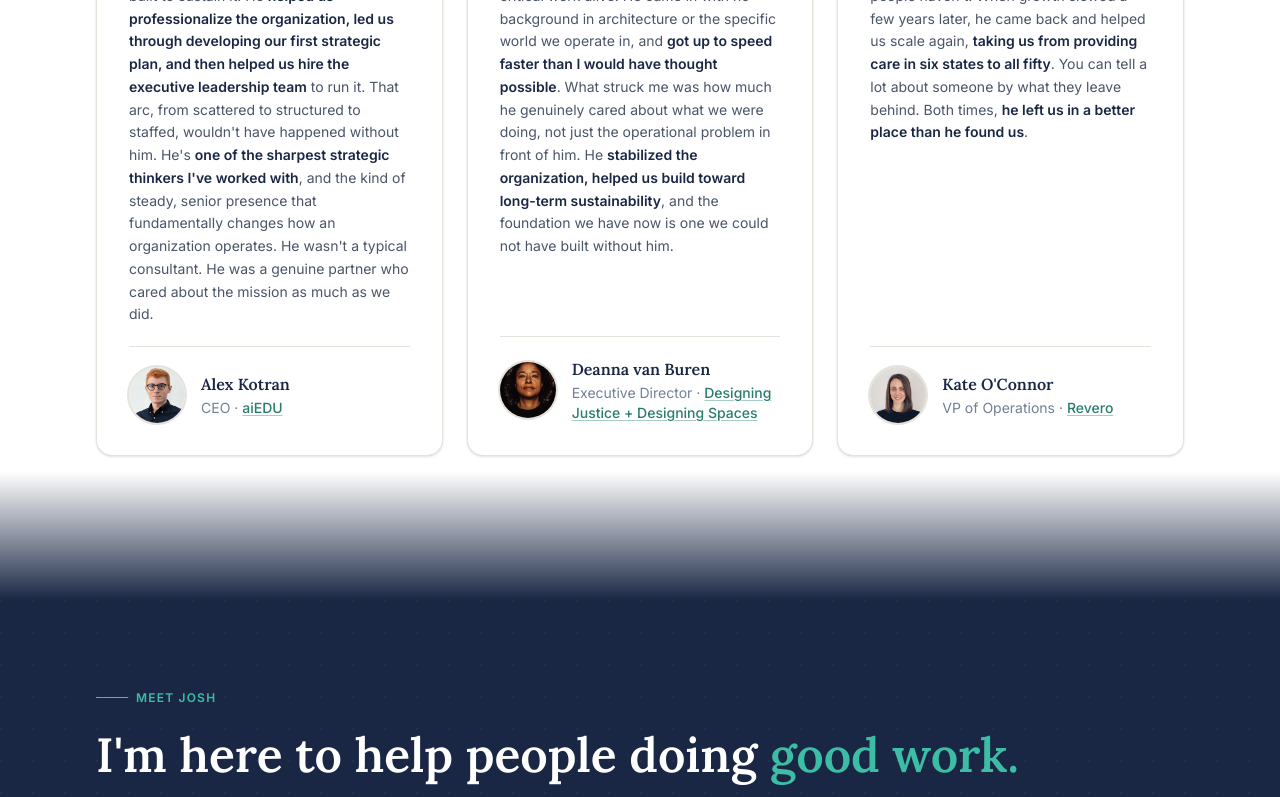
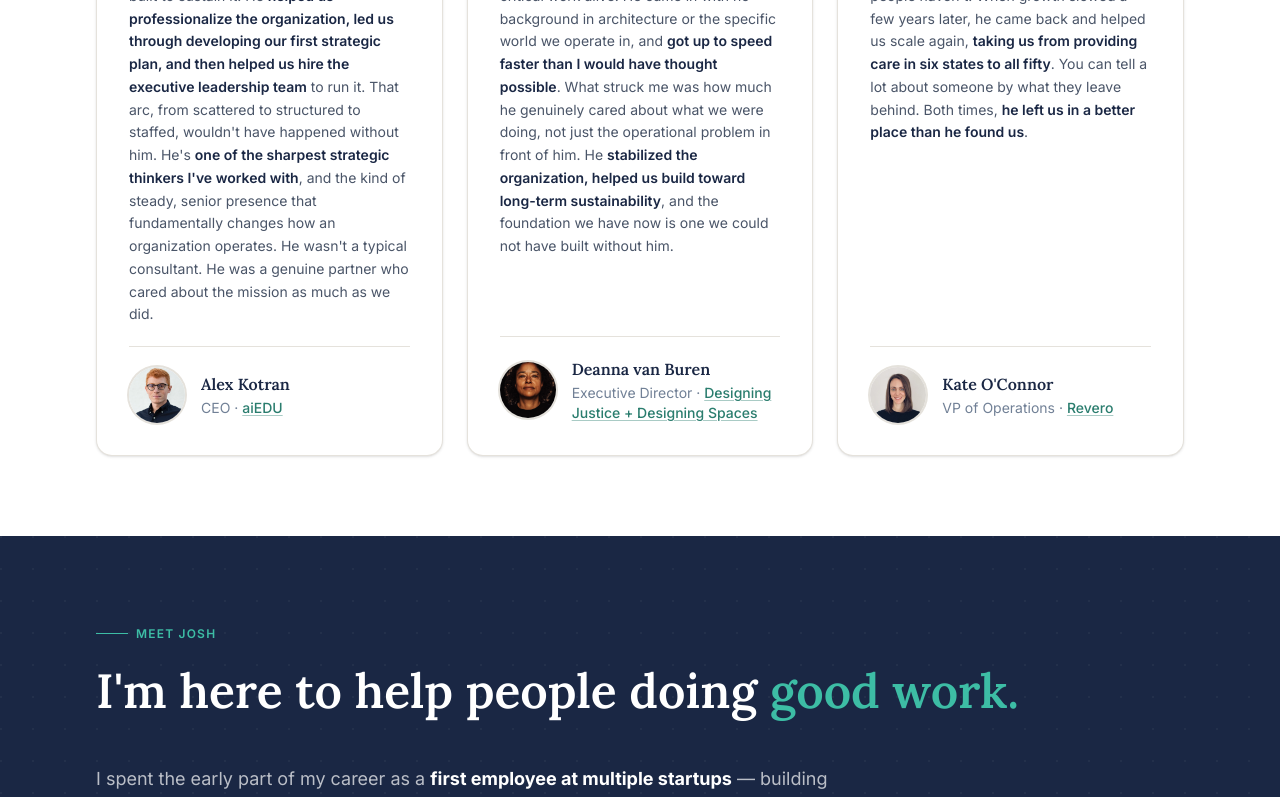
Before and after one commit to joshtgreen/righstart.site, a Next.js app: page / in a window 1280 px wide. Shown: the part 1273-2070 px from the top of the page. Built offline with nearby package versions, Linux system fonts and the light colour scheme.

Commit message:
Revert "Add gradient fade from Testimonials into About section"
This reverts commit 98d4c51d18bda9831e41ef0f1442e542c7cae4b3.

```diff
--- a/components/Testimonials.tsx
+++ b/components/Testimonials.tsx
@@ -131,11 +131,8 @@ export default function Testimonials() {
   }, []);
 
   return (
-    <section className="relative bg-white pt-16 lg:pt-20 pb-28 lg:pb-36">
-      {/* Gradient fade into next navy section */}
-      <div className="absolute bottom-0 left-0 right-0 h-24 lg:h-32 bg-gradient-to-b from-transparent to-[var(--navy)]" aria-hidden="true" />
-
-      <div className="relative max-w-6xl mx-auto px-6 lg:px-8">
+    <section className="bg-white py-16 lg:py-20">
+      <div className="max-w-6xl mx-auto px-6 lg:px-8">
         {/* Section header */}
         <div className="mb-10">
           <div className="inline-flex items-center gap-2 mb-4">
```
